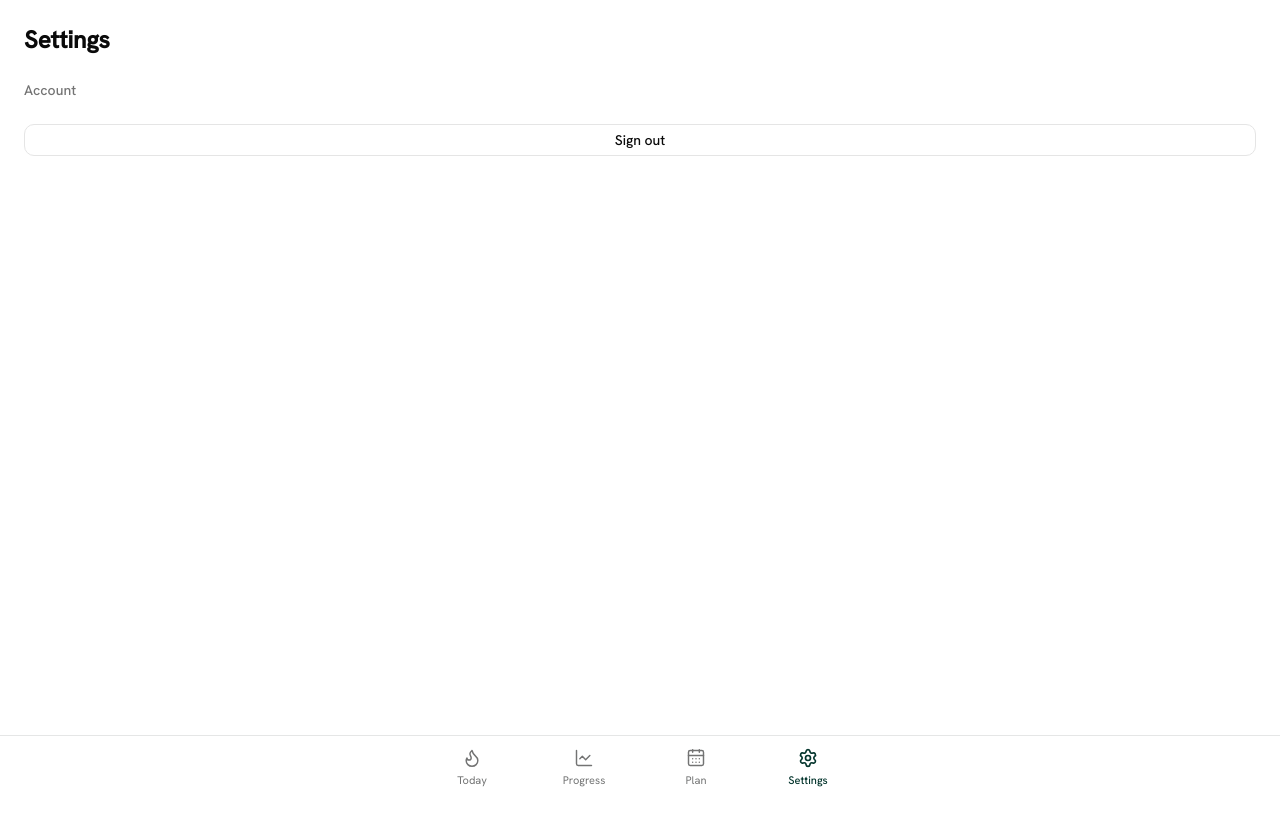
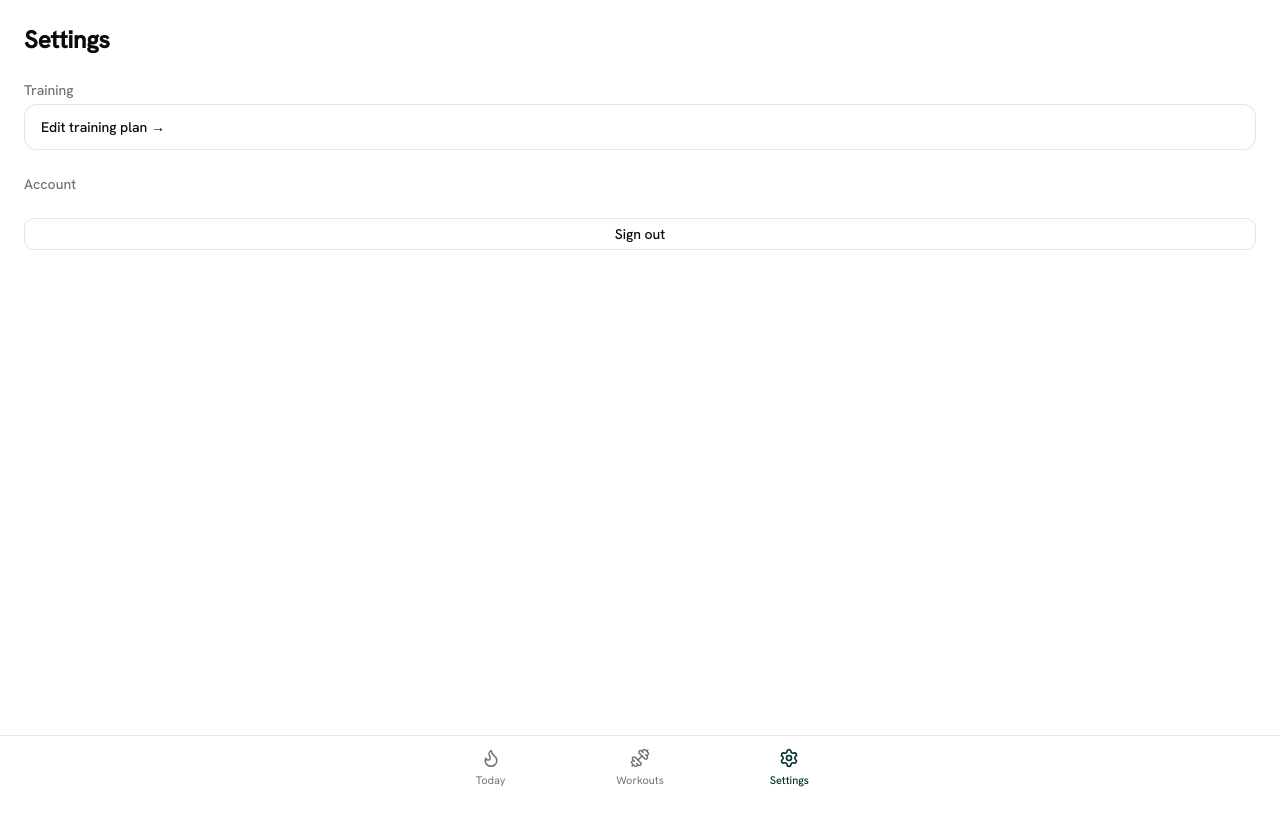
Before and after one commit to brandonstiles1/trainer, a Next.js app: page /settings in a window 1280 px wide. Shown: the top 826 px of the page. Built offline with nearby package versions, Linux system fonts and the light colour scheme; no server answers.

Commit message:
feat: 3-tab nav — Workouts replaces Progress, Plan moves to Settings

```diff
--- a/app/progress/page.tsx
+++ /dev/null
@@ -1,10 +0,0 @@
-export default function ProgressPage() {
-  return (
-    <main className="p-6">
-      <h1 className="text-2xl font-bold mb-4">Progress</h1>
-      <p className="text-muted-foreground">
-        Progress photos + timeline come in Plan 4.
-      </p>
-    </main>
-  );
-}
--- a/app/settings/page.tsx
+++ b/app/settings/page.tsx
@@ -1,3 +1,4 @@
+import Link from "next/link";
 import { Button } from "@/components/ui/button";
 import { createClient } from "@/lib/supabase/server";
 import { signOut } from "./actions";
@@ -9,6 +10,16 @@ export default async function SettingsPage() {
   return (
     <main className="p-6 space-y-6">
       <h1 className="text-2xl font-bold">Settings</h1>
+
+      <section className="space-y-2">
+        <h2 className="text-sm font-medium text-muted-foreground mb-1">Training</h2>
+        <Link
+          href="/plan"
+          className="block rounded-[13px] border border-[color:var(--hairline)] bg-white px-4 py-3 text-sm font-medium"
+        >
+          Edit training plan →
+        </Link>
+      </section>
 
       <section>
         <h2 className="text-sm font-medium text-muted-foreground mb-1">Account</h2>
--- a/components/bottom-nav.tsx
+++ b/components/bottom-nav.tsx
@@ -2,13 +2,12 @@
 
 import Link from "next/link";
 import { usePathname } from "next/navigation";
-import { Flame, LineChart, CalendarDays, Settings, type LucideIcon } from "lucide-react";
+import { Flame, Dumbbell, Settings, type LucideIcon } from "lucide-react";
 import { cn } from "@/lib/utils";
 
 const TABS: { href: string; label: string; Icon: LucideIcon }[] = [
   { href: "/today", label: "Today", Icon: Flame },
-  { href: "/progress", label: "Progress", Icon: LineChart },
-  { href: "/plan", label: "Plan", Icon: CalendarDays },
+  { href: "/workouts", label: "Workouts", Icon: Dumbbell },
   { href: "/settings", label: "Settings", Icon: Settings },
 ];
 
@@ -17,7 +16,7 @@ export function BottomNav() {
 
   return (
     <nav className="fixed bottom-0 left-0 right-0 border-t border-[color:var(--hairline)] bg-background/95 backdrop-blur supports-[backdrop-filter]:bg-background/70 z-50">
-      <ul className="grid grid-cols-4 h-16 max-w-md mx-auto">
+      <ul className="grid grid-cols-3 h-16 max-w-md mx-auto">
         {TABS.map(({ href, label, Icon }) => {
           const active = pathname.startsWith(href);
           return (
```
